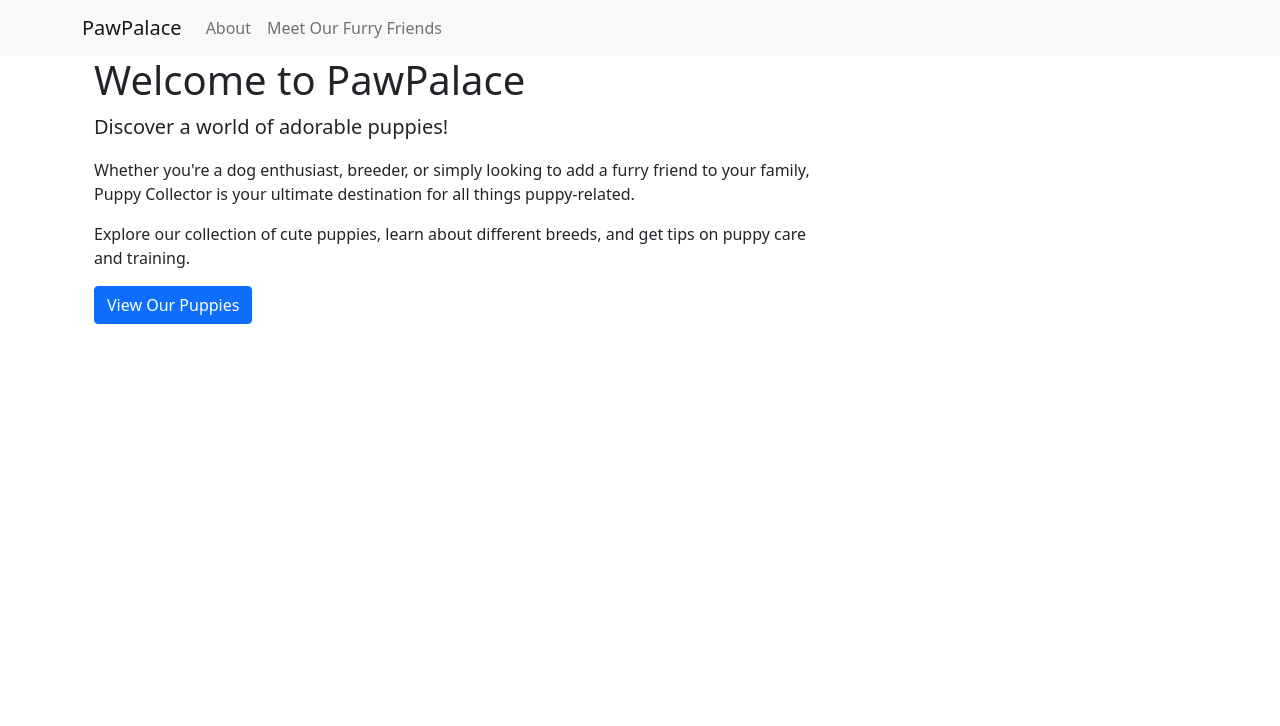
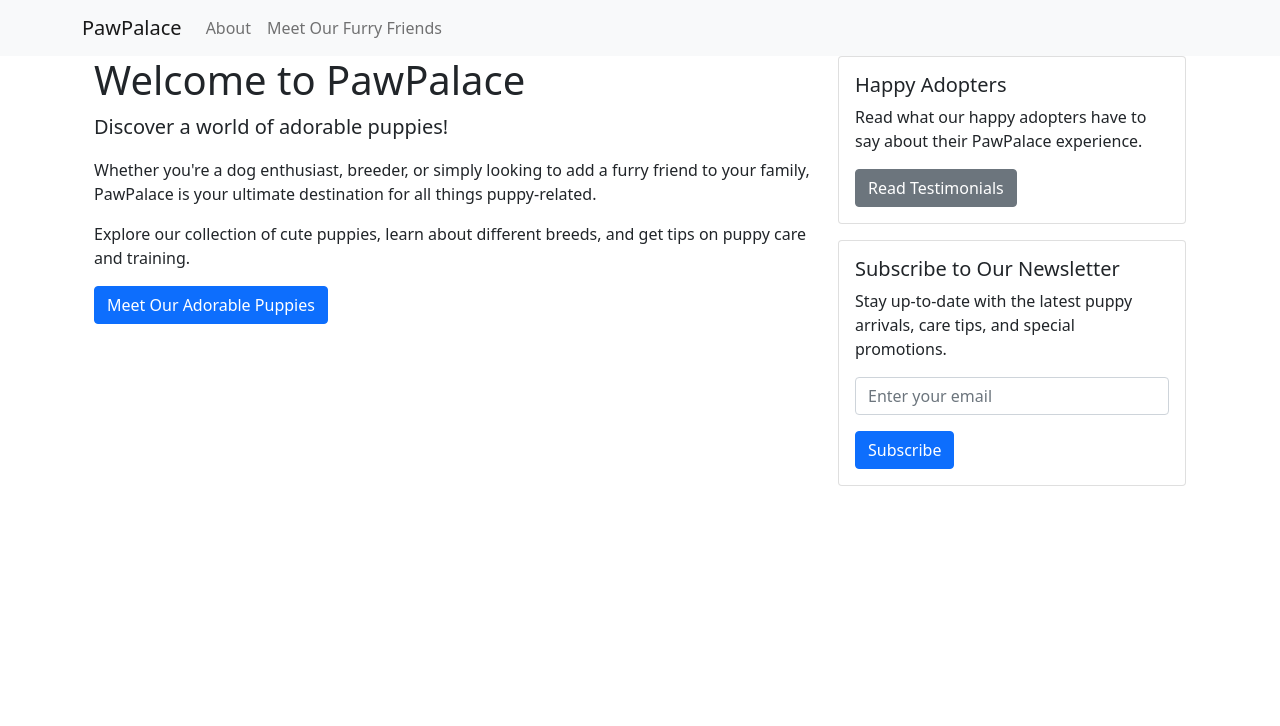
Before and after one commit to emmyileeva/PawPalace, a Django app: page / in a window 1280 px wide. Shown: the top 726 px of the page. Run offline with Django 5.2, Linux system fonts and the light colour scheme.

Commit message:
update home page

```diff
--- a/main_app/templates/home.html
+++ b/main_app/templates/home.html
@@ -6,11 +6,34 @@
         <div class="col-md-8">
             <h1>Welcome to PawPalace</h1>
             <p class="lead">Discover a world of adorable puppies!</p>
-            <p>Whether you're a dog enthusiast, breeder, or simply looking to add a furry friend to your family, Puppy
-                Collector is your ultimate destination for all things puppy-related.</p>
+            <p>Whether you're a dog enthusiast, breeder, or simply looking to add a furry friend to your family,
+                PawPalace
+                is your ultimate destination for all things puppy-related.</p>
             <p>Explore our collection of cute puppies, learn about different breeds, and get tips on puppy care and
                 training.</p>
-            <a href="/puppies" class="btn btn-primary">View Our Puppies</a>
+            <a href="/puppies" class="btn btn-primary">Meet Our Adorable Puppies</a>
+        </div>
+        <div class="col-md-4">
+            <div class="card mb-3">
+                <div class="card-body">
+                    <h5 class="card-title">Happy Adopters</h5>
+                    <p class="card-text">Read what our happy adopters have to say about their PawPalace experience.</p>
+                    <a href="#" class="btn btn-secondary">Read Testimonials</a>
+                </div>
+            </div>
+            <div class="card">
+                <div class="card-body">
+                    <h5 class="card-title">Subscribe to Our Newsletter</h5>
+                    <p class="card-text">Stay up-to-date with the latest puppy arrivals, care tips, and special
+                        promotions.</p>
+                    <form>
+                        <div class="mb-3">
+                            <input type="email" class="form-control" placeholder="Enter your email">
+                        </div>
+                        <button type="submit" class="btn btn-primary">Subscribe</button>
+                    </form>
+                </div>
+            </div>
         </div>
     </div>
 </div>
```
